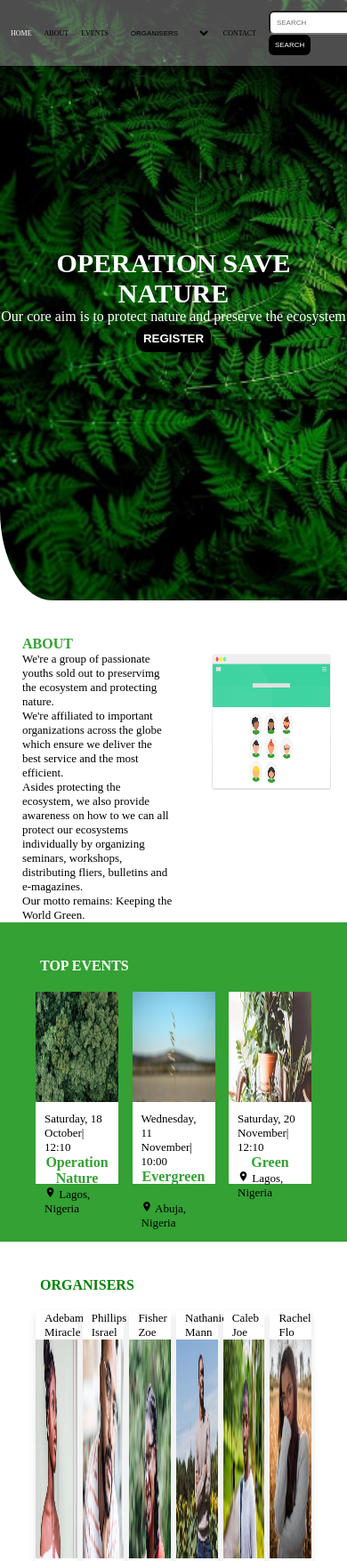
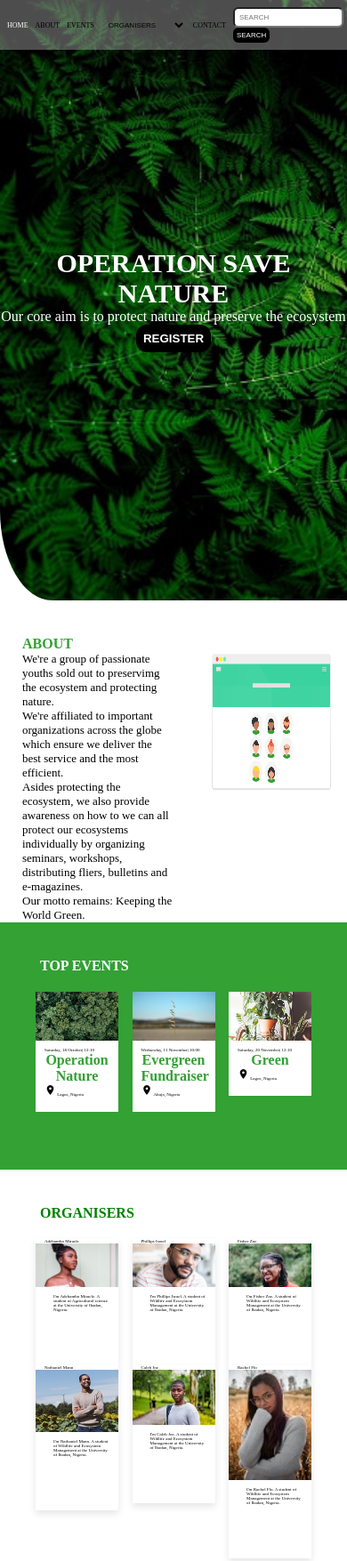
Before and after one commit to tofydebo/greenDesign, a plain HTML site: page DESIGNS/index.html in a window 390 px wide. Shown: the top 1755 px of the page at 89% size. Drawn offline with Linux system fonts and the light colour scheme.

Commit message:
Update index.css

```diff
--- a/DESIGNS/index.css
+++ b/DESIGNS/index.css
@@ -60,7 +60,7 @@ a {
 @media only screen and (max-width: 670px) {
     #nav {
        font-size: 8px;
-   padding: 5px;
+   padding: 4px;
        }
    }
 
@@ -82,7 +82,7 @@ li {
 @media only screen and (max-width: 767px) {
     li {
        font-size: 8px;
-      padding: 7px;
+      padding: 4px;
    }
    }
 
@@ -98,7 +98,7 @@ a {
 @media only screen and (max-width: 767px) {
     #inputsearch {
        font-size: 8px;
-   padding: 7px;
+   padding: 5px;
        }
    }
 
@@ -113,7 +113,7 @@ a {
 @media only screen and (max-width: 767px) {
     #search {
        font-size: 8px;
-   padding: 7px;
+   padding: 4px;
        }
    }
 
@@ -126,7 +126,7 @@ a {
 @media only screen and (max-width: 767px) {
     select {
        font-size: 8px;
-      padding: 7px;
+      padding: 4px;
    }
    }
 
@@ -191,11 +191,24 @@ a {
   width: 30%;
   }
 
+@media only screen and (max-width: 767px) {
+    .column {
+       font-size: 5px;
+     height: 40%;
+    }
+   }
+
 .column1 {
-  width: 15%;
+  width: 30%;
   box-shadow: 0 4px 8px 0 rgba(0, 0, 0, 0.1);
+  }
 
-}
+@media only screen and (max-width: 767px) {
+    .column1 {
+       font-size: 5px;
+      height: 40%;
+    }
+   }
 
 #events {
   padding-left: 45px;
@@ -222,6 +235,12 @@ figure {
 figcaption {
   padding: 7px 10px 7px 10px;
 }
+
+@media only screen and (max-width: 767px) {
+    figcaption {
+       font-size: 5px;
+    }
+   }
 
 img {
   height: 60%;
```
